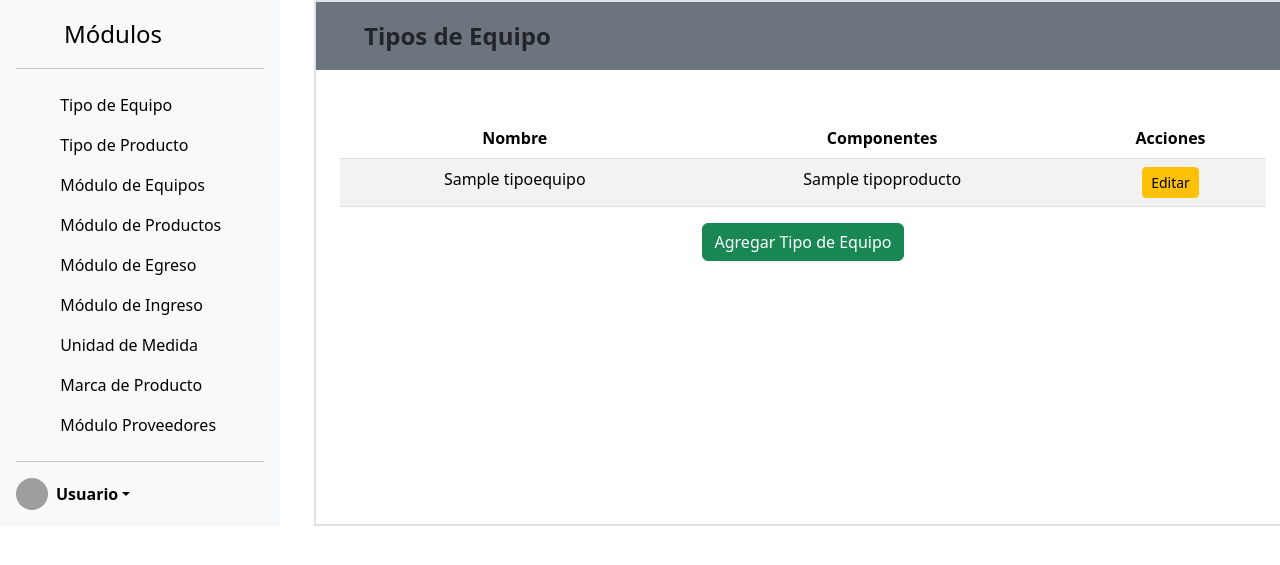
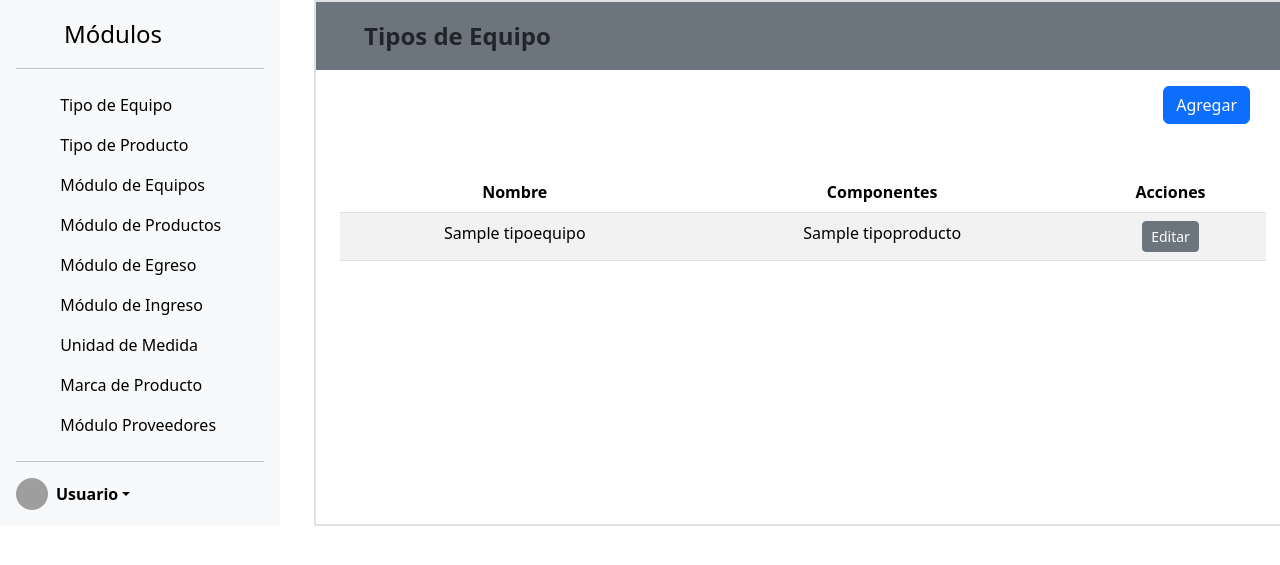
Before and after one commit to DiegoNunezG/Inventario_Laboratorio_ICB, a Django app: page /tipos-de-equipo/ in a window 1280 px wide. Shown: the part 69-634 px from the top of the page. Run offline with Django 5.2, Linux system fonts and the light colour scheme; tables that the repository leaves empty hold one stand-in row (values such as "Sample post"); some libraries are stand-ins or nearby versions; grey boxes are pictures that could not be loaded.

Commit message:
vista de modulo de tipo de equipo listo

```diff
--- /dev/null
+++ b/AppInventario/forms.py
@@ -0,0 +1,13 @@
+from django.forms import ModelForm, TextInput, ModelMultipleChoiceField, CheckboxSelectMultiple
+from .models import TipoEquipo, TipoProducto
+
+class TipoEquipoForm(ModelForm):
+    class Meta:
+        model = TipoEquipo
+        fields = ["nombre", "tipo_producto"]
+
+    nombre = TextInput()
+    tipo_producto = ModelMultipleChoiceField(
+        queryset=TipoProducto.objects.all(),
+        widget=CheckboxSelectMultiple,
+    )
--- a/AppInventario/templates/AppInventario/base.html
+++ b/AppInventario/templates/AppInventario/base.html
@@ -10,6 +10,15 @@
 
     <style>
         .disabled-link {
+            pointer-events: none;  /* Evita clics */
+            cursor: not-allowed;   /* Cambia el cursor para indicar que está desactivado */
+            color: #6c757d;        /* Cambia el color para parecer desactivado */
+            text-decoration: none; /* Elimina la subrayado */
+        }
+    </style>
+
+    <style>
+        .disabled {
             pointer-events: none;  /* Evita clics */
             cursor: not-allowed;   /* Cambia el cursor para indicar que está desactivado */
             color: #6c757d;        /* Cambia el color para parecer desactivado */
--- a/AppInventario/templates/AppInventario/modulo_tipo_equipo.html
+++ b/AppInventario/templates/AppInventario/modulo_tipo_equipo.html
@@ -3,6 +3,38 @@
 {% block content %}
 <div class="row bg-secondary">
     <p class="my-3 px-5 fs-4 fw-bold">Tipos de Equipo</p>
+</div>
+
+<div class="row mt-3 mx-3">
+    <div class="col-12 text-end">
+        <button class="btn btn-primary" name="editar" data-bs-toggle="modal" data-bs-target="#agregartipoequipo">Agregar</button>
+    </div>
+</div>
+
+<div class="modal fade" id="agregartipoequipo" tabindex="-1" role="dialog" aria-labelledby="myModalLabel" aria-hidden="true">
+    <div class="modal-dialog" role="document">
+        <div class="modal-content">
+            <div class="modal-header">
+                <h5 class="modal-title" id="myModalLabel">Título del Modal</h5>
+                <button type="button" class="btn-close" data-bs-dismiss="modal" aria-label="Close">
+                    <span aria-hidden="true">&times;</span>
+                </button>
+            </div>
+            <div class="modal-body">
+                <div class="container">
+                    <form method="POST">
+                        {% csrf_token %}
+                        {{ form.as_p }}
+                        <div class="container mt-3">
+                            <button type="button" class="btn btn-secondary" data-bs-dismiss="modal">Cerrar</button>
+                            <button name="agregar" type="submit" class="btn btn-primary">Guardar cambios</button>
+                        </div>
+                    </form>
+                </div>
+            </div>
+
+        </div>
+    </div>
 </div>
 
 <div class="container mt-5">
@@ -29,15 +61,12 @@
                             </ul>
                         </td>
                         <td>
-                            <a href="" class="btn btn-warning btn-sm">Editar</a>
+                            <a href="" class="text-white btn btn-secondary btn-sm disabled-link">Editar</a>
                         </td>
                     </tr>
                     {% endfor %}
                 </tbody>
             </table>
-            <div class="text-center mt-3">
-                <a href="" class="btn btn-success">Agregar Tipo de Equipo</a>
-            </div>
         </div>
     </div>
 </div>
--- a/AppInventario/views.py
+++ b/AppInventario/views.py
@@ -2,6 +2,7 @@ from django.shortcuts import render, redirect
 from django.contrib.auth.forms import AuthenticationForm
 from django.contrib.auth import login, logout, authenticate
 from .models import TipoEquipo, TipoProducto
+from .forms import TipoEquipoForm
 
 def login_web(request):
     if request.method == "POST":
@@ -26,13 +27,15 @@ def index(request):
 
 def modulo_tipo_equipo(request):
     tipos_de_equipo = TipoEquipo.objects.all()
+    form = TipoEquipoForm()
 
-    # tipos_de_producto = {}
-    # for tipo_de_equipo in tipos_de_equipo:
-    #     tipos_de_producto[f"{tipo_de_equipo.nombre}"] = tipo_de_equipo.tipoproducto_set.all()
-    # print(tipos_de_producto[tipos_de_equipo[0].nombre])
-    for item in tipos_de_equipo[0].tipo_producto.all():
-        print(item)
+    if request.method == "POST":
+        print(request.POST)
+        if "agregar" in request.POST:
+            form = TipoEquipoForm(request.POST)
+            if form.is_valid():
+                form.save()
+                form = TipoEquipoForm()
 
 
     return render(
@@ -40,5 +43,6 @@ def modulo_tipo_equipo(request):
         "AppInventario/modulo_tipo_equipo.html",
         {
             "tipos_de_equipo": tipos_de_equipo,
+            "form": form,
         },
     )
```
